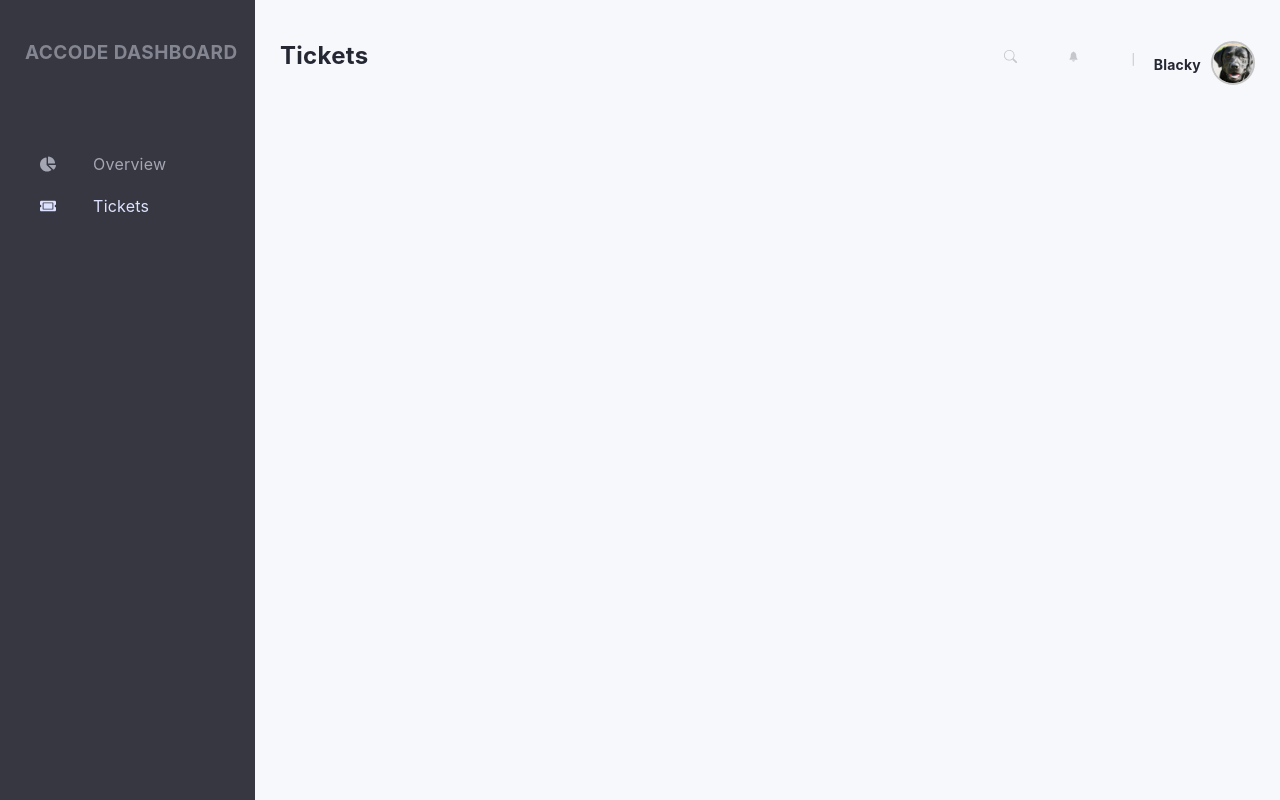
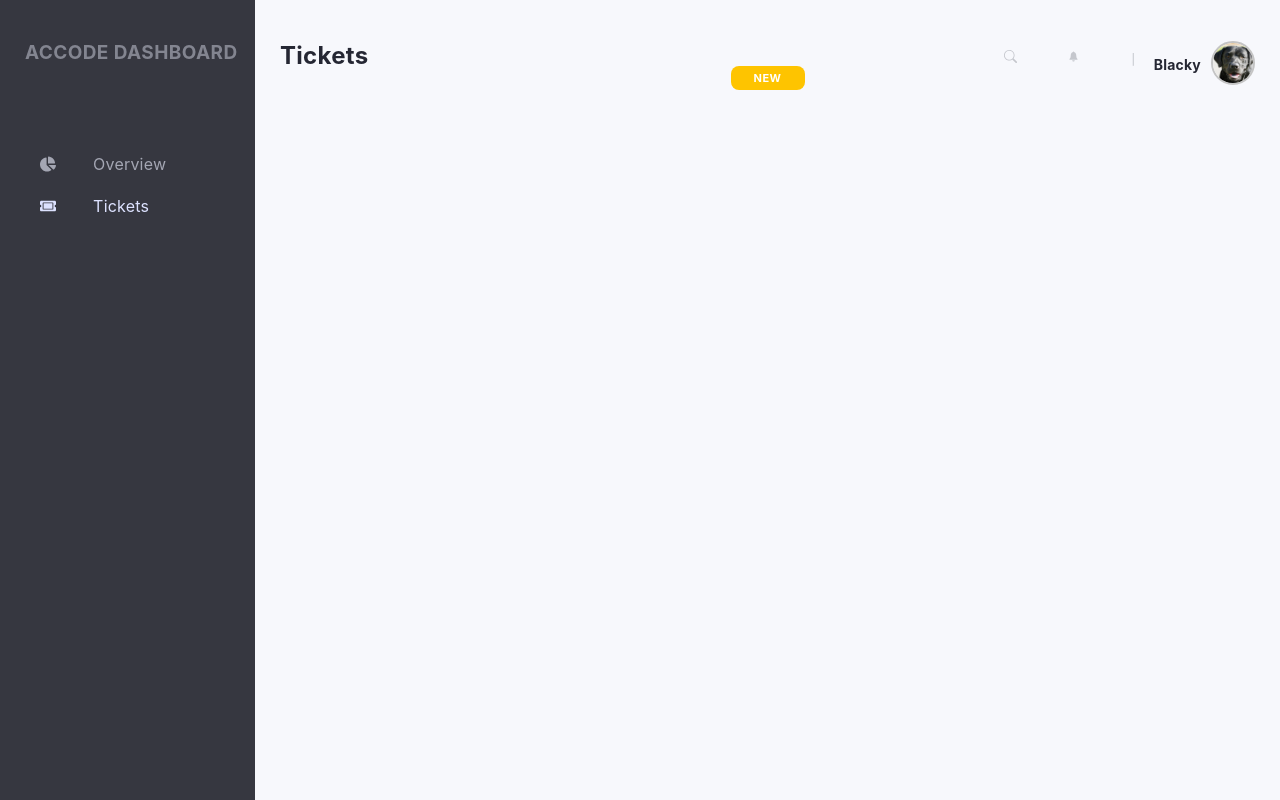
Before and after one commit to accodein/react-dashboard, a React (Create React App) app: page /tickets in a window 1280 px wide. Built offline with nearby package versions, Linux system fonts and the light colour scheme.

Commit message:
adding buttons

```diff
--- a/src/contents/styles/button.module.scss
+++ b/src/contents/styles/button.module.scss
@@ -0,0 +1,30 @@
+.Button {
+    background-color: transparent;
+    border: none;
+    color: white;
+    outline: none;
+    cursor: pointer;
+    font: inherit;
+    font-weight: bold;
+    border-radius: 8px;
+    font-style: normal;
+    font-size: 11px;
+    font-weight: bold;
+    line-height: 14px;
+    text-transform: uppercase;
+    letter-spacing: 0.5px;
+    height: 24px;
+
+}
+
+.Urgent {
+    width: 74px;
+    background: #FEC400;
+
+}
+
+.New {
+    width: 54px;
+    background: #29CC97;
+    border-radius: 8px;
+}
--- a/src/contents/tickets.js
+++ b/src/contents/tickets.js
@@ -1,11 +1,13 @@
 import React from "react";
 import classes from "./styles/tickets.module.scss";
 import SectionNavbar from "./sectionNavbar";
+import Button from "./button";
 
 const tickets = () => {
   return (
     <div className={classes.TicketsBody}>
       <SectionNavbar>Tickets</SectionNavbar>
+      <Button btnType="Urgent">New</Button>
     </div>
   );
 };
```
